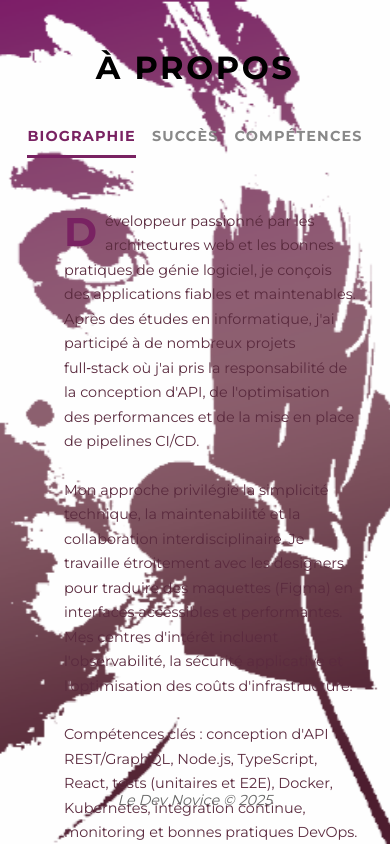
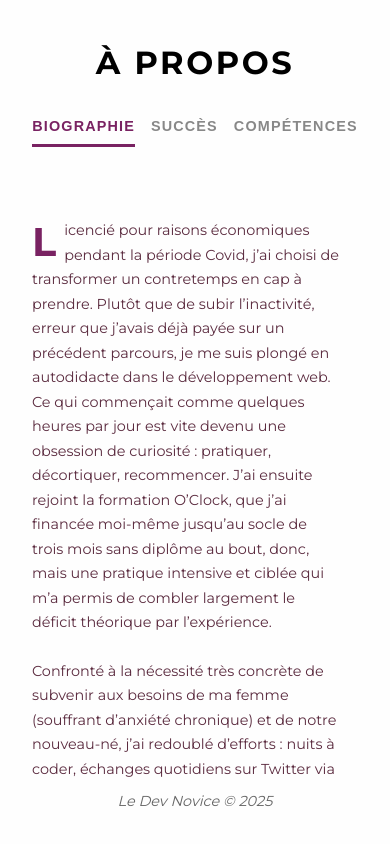
Before and after one commit to LeDevNovice/GregGS-Portfolio, a React (Vite) app: page /about in a window 390 px wide. Built offline with nearby package versions, Linux system fonts and the light colour scheme.

Commit message:
feat: finish about page content implementation

```diff
--- a/src/pages/About.tsx
+++ b/src/pages/About.tsx
@@ -1,5 +1,5 @@
 import { motion, Variants } from 'framer-motion';
-import { useState, useCallback, useEffect } from 'react';
+import { useState, useCallback, useEffect, useRef } from 'react';
 import { useNavigate } from '@tanstack/react-router';
 
 import { AboutProps } from '../types';
@@ -24,14 +24,14 @@ const About: React.FC<AboutProps> = (): React.JSX.Element => {
   const navigate = useNavigate();
   const [activeTab, setActiveTab] = useState<TabType>('biographie');
   const [isContentVisible, setIsContentVisible] = useState(false);
+  const bioSectionRef = useRef<HTMLDivElement>(null);
 
   useEffect(() => {
-    // Delay content visibility for smooth animation
     const timer = setTimeout(() => {
       setIsContentVisible(true);
     }, 300);
 
-  return () => { clearTimeout(timer); };
+    return () => { clearTimeout(timer); };
   }, []);
 
   const handleGoBack = useCallback((): void => {
@@ -65,39 +65,50 @@ const About: React.FC<AboutProps> = (): React.JSX.Element => {
     }
   };
 
-  // profileVariants removed — profile section eliminated
-
   const renderBiographyContent = (): React.ReactNode => (
     <motion.div
-      className="about__bio-section"
+      ref={bioSectionRef}
+      className="about__bio-section has-more"
       variants={contentVariants}
       initial="hidden"
       animate={isContentVisible ? 'visible' : 'hidden'}
     >
       <div className="about__bio-text">
         <p>
-          Développeur passionné par les architectures web et les bonnes
-          pratiques de génie logiciel, je conçois des applications
-          fiables et maintenables. Après des études en informatique,
-          j'ai participé à de nombreux projets full‑stack où j'ai pris
-          la responsabilité de la conception d'API, de l'optimisation
-          des performances et de la mise en place de pipelines CI/CD.
+          Licencié pour raisons économiques pendant la période Covid, j’ai choisi
+          de transformer un contretemps en cap à prendre. Plutôt que de subir
+          l’inactivité, erreur que j’avais déjà payée sur un précédent parcours,
+          je me suis plongé en autodidacte dans le développement web. Ce qui commençait
+          comme quelques heures par jour est vite devenu une obsession de curiosité :
+          pratiquer, décortiquer, recommencer. J’ai ensuite rejoint la formation O’Clock,
+          que j’ai financée moi-même jusqu’au socle de trois mois sans diplôme au bout, donc,
+          mais une pratique intensive et ciblée qui m’a permis de combler largement le
+          déficit théorique par l’expérience.
         </p>
 
         <p>
-          Mon approche privilégie la simplicité technique, la maintenabilité
-          et la collaboration interdisciplinaire. Je travaille étroitement
-          avec les designers pour traduire des maquettes (Figma) en
-          interfaces accessibles et performantes. Mes centres d'intérêt
-          incluent l'observabilité, la sécurité applicative et
-          l'optimisation des coûts d'infrastructure.
+          Confronté à la nécessité très concrète de subvenir aux besoins de ma femme
+          (souffrant d’anxiété chronique) et de notre nouveau-né, j’ai redoublé d’efforts :
+          nuits à coder, échanges quotidiens sur Twitter via LeDevNovice, et recherche active
+          d’opportunités dans les Hauts-de-France pour me rapprocher de la famille. Une annonce
+          sincère de ma recherche a suscité une vague inattendue, plus d’un million d’impressions
+          et des dizaines de demandes de CV, et c’est finalement lors d’un entretien technique
+          avec Apizr, à Lille, qu’on m’a donné ma chance.
         </p>
 
         <p>
-          Compétences clés : conception d'API REST/GraphQL, Node.js,
-          TypeScript, React, tests (unitaires et E2E), Docker,
-          Kubernetes, intégration continue, monitoring et bonnes
-          pratiques DevOps.
+          Depuis juin 2022, j’exerce un métier qui me passionne : conception et développement d’API,
+          orchestration de flux, dialogue avec des clients pour transformer des besoins en solutions
+          techniques. Je contribue modestement à l’open-source (TanStack Query, Proton), j’écris des
+          articles pour vulgariser des concepts et valider mes acquis, et je crois fermement que
+          partager accélère l’apprentissage. Toujours curieux, je préfère l’humilité du terrain à la
+          vaine prétention : j’apprends de chaque bug, de chaque revue de code, et j’aime transmettre
+          ce que j’apprends, parce que la meilleure façon de maîtriser quelque chose, c’est souvent de
+          l’expliquer.
+        </p>
+
+        <p>
+          — Grégory Saison, aka LeDevNovice
         </p>
       </div>
     </motion.div>
@@ -110,36 +121,7 @@ const About: React.FC<AboutProps> = (): React.JSX.Element => {
       initial="hidden"
       animate="visible"
     >
-      <h2>Succès & réalisations</h2>
-
-      <ul>
-        <li>
-          <strong>Architecture d'une plateforme d'API</strong> — Conception
-          et déploiement d'une API scalable pour un service à forte
-          charge (montée en charge horizontale, tests de charge,
-          surveillance), réduction de 40% des temps de réponse.
-        </li>
-        <li>
-          <strong>Pipeline CI/CD</strong> — Mise en place d'une chaîne
-          d'intégration et de déploiement automatisée (tests, lint,
-          build, déploiement) avec rollback automatique sur incidents.
-        </li>
-        <li>
-          <strong>Migration cloud</strong> — Migration maîtrisée vers une
-          infrastructure conteneurisée (Docker/Kubernetes), optimisation
-          des coûts et amélioration de la disponibilité.
-        </li>
-        <li>
-          <strong>Projets Open Source</strong> — Contributions régulières
-          à des bibliothèques utilities et outils de développement.
-        </li>
-      </ul>
-
-      <p style={{ marginTop: '1rem' }}>
-        Si vous souhaitez des exemples concrets (liens vers projets,
-        démonstrations ou études de cas), je peux fournir un portfolio
-        détaillé ou exporter les sections correspondantes depuis Figma.
-      </p>
+      <h2>A venir...</h2>
     </motion.div>
   );
 
@@ -150,35 +132,7 @@ const About: React.FC<AboutProps> = (): React.JSX.Element => {
       initial="hidden"
       animate="visible"
     >
-      <h2>Compétences techniques</h2>
-
-      <h3>Langages & frameworks</h3>
-      <ul>
-        <li>TypeScript / JavaScript (React, Node.js)</li>
-        <li>HTML5 / CSS3 (Sass, responsive, accessibilité)</li>
-        <li>GraphQL / REST</li>
-      </ul>
-
-      <h3>Infrastructure & DevOps</h3>
-      <ul>
-        <li>Docker, Kubernetes</li>
-        <li>CI/CD (GitHub Actions, GitLab CI, pipelines personnalisés)</li>
-        <li>Surveillance & observabilité (Prometheus, Grafana, Sentry)</li>
-      </ul>
-
-      <h3>Tests & qualité</h3>
-      <ul>
-        <li>Tests unitaires (Jest), tests d'intégration et E2E (Playwright)</li>
-        <li>Linting, formatage et revue de code</li>
-        <li>Architecture modulaire et principes SOLID</li>
-      </ul>
-
-      <p style={{ marginTop: '1rem' }}>
-        Je privilégie les choix techniques pragmatiques, la maintenabilité
-        et la performance. Chaque projet commence par une phase de
-        conception et de validation (maquettes, story mapping, tests
-        d'acceptation) avant l'implémentation.
-      </p>
+      <h2>A venir...</h2>
     </motion.div>
   );
 
@@ -205,15 +159,12 @@ const About: React.FC<AboutProps> = (): React.JSX.Element => {
       role="main"
       aria-label="Page À propos"
     >
-      {/* Left decorative background image (visual only) */}
       <img
         src={HomePageBackgroundImage}
         alt=""
         aria-hidden="true"
         className="about__left-art"
       />
-  {/* Back button removed as requested */}
-
       <motion.header
         className="about__header"
         initial={{ opacity: 0, y: -20 }}
@@ -221,7 +172,6 @@ const About: React.FC<AboutProps> = (): React.JSX.Element => {
         transition={{ duration: 0.6, delay: 0.1 }}
       >
         <h1 className="about__title">À PROPOS</h1>
-
         <nav className="about__tabs" role="tablist">
           {tabs.map((tab) => (
             <button
@@ -238,7 +188,6 @@ const About: React.FC<AboutProps> = (): React.JSX.Element => {
           ))}
         </nav>
       </motion.header>
-
       <main
         className="about__content"
         role="tabpanel"
@@ -247,7 +196,6 @@ const About: React.FC<AboutProps> = (): React.JSX.Element => {
       >
         {renderTabContent()}
       </main>
-
       <footer className="about__footer">
         <span className="about__footer-text">
           Le Dev Novice © {new Date().getFullYear()}
--- a/src/styles/About.css
+++ b/src/styles/About.css
@@ -1,83 +1,87 @@
 @import url('https://fonts.googleapis.com/css2?family=Montserrat:wght@400;600;700&display=swap');
 
-/* Main Container */
+:root{
+    --content-max-width: 1400px;
+    --left-art-max-width: 480px;
+    --left-gap: 40px;
+    --content-offset: calc(var(--left-art-max-width) + var(--left-gap));
+    --header-space: 260px;  /* ajuster si ton header prend plus/moins de place */
+    --footer-space: 80px;
+    --accent-purple: #792262;
+    --text-purple: #5b2b3f;
+    --muted: #888;
+}
 .about {
     width: 100%;
     min-height: 100vh;
     position: relative;
-    overflow: hidden;
+    overflow: visible;
     background: #FEFEFE;
     display: flex;
     flex-direction: column;
+    font-family: 'Montserrat', sans-serif;
+    box-sizing: border-box;
 }
-
-/* Decorative left artwork */
 .about__left-art {
     position: fixed;
     left: 0;
     top: 0;
-    height: 100vh; /* span full viewport height */
-    width: auto; /* preserve image aspect ratio */
-    max-width: 480px; /* cap width so it doesn't dominate small viewports */
+    height: 100vh;
+    width: auto;
+    max-width: var(--left-art-max-width);
     object-fit: cover;
     z-index: 1;
     pointer-events: none;
     opacity: 0.95;
-    transform: scaleX(-1); /* effet miroir horizontal */
+    transform: scaleX(-1);
+    will-change: transform, opacity;
 }
-
 .about__content,
 .about__header,
 .about__footer {
     position: relative;
-    z-index: 5; /* ensure content sits above the decorative art */
+    z-index: 5;
 }
-
-/* Back button removed from markup; styles deleted */
-
-/* Header Section */
+.about__header,
+.about__content {
+    max-width: var(--content-max-width);
+    margin: 0 auto;
+    box-sizing: border-box;
+}
 .about__header {
-    padding: 4rem 0 2rem;
-    text-align: center; /* keep title centered */
+    padding: 4rem 6% 2rem 6%;
+    text-align: left;
 }
-
 .about__title {
-    font-family: 'Montserrat', sans-serif;
     font-size: 5rem;
     font-weight: 700;
     letter-spacing: 0.25em;
     text-transform: uppercase;
     color: #000;
     margin: 0 0 2.5rem 0;
+    line-height: 0.95;
+    text-align: center;
 }
-
-/* Tabs Navigation */
 .about__tabs {
     display: flex;
     justify-content: center;
-    gap: 6rem;
+    gap: 3.5rem;
     margin-bottom: 3.5rem;
 }
-
 .about__tab-button {
     background: none;
     border: none;
-    font-family: 'Montserrat', sans-serif;
     font-size: 1.15rem;
     font-weight: 700;
     letter-spacing: 0.08em;
     text-transform: uppercase;
-    color: #888;
+    color: var(--muted);
     cursor: pointer;
     padding: 0.5rem 0;
     position: relative;
-    transition: color 0.3s ease;
+    transition: color 0.25s ease, transform 0.2s ease;
 }
-
-.about__tab-button.active {
-    color: #792262;
-}
-
+.about__tab-button.active { color: var(--accent-purple); }
 .about__tab-button::after {
     content: '';
     position: absolute;
@@ -85,94 +89,88 @@
     left: 0;
     width: 100%;
     height: 3px;
-    background: #792262;
+    background: var(--accent-purple);
     transform: scaleX(0);
-    transition: transform 0.3s ease;
+    transform-origin: left center;
+    transition: transform 0.28s ease;
 }
-
-.about__tab-button.active::after {
-    transform: scaleX(1);
-}
-
-.about__tab-button:hover:not(.active) {
-    color: #5a1a49;
-}
-
+.about__tab-button.active::after { transform: scaleX(1); }
+.about__tab-button:hover:not(.active) { transform: translateY(-1px); }
 .about__tab-button:focus-visible {
-    outline: 2px solid #792262;
+    outline: 2px solid var(--accent-purple);
     outline-offset: 4px;
     border-radius: 2px;
 }
-
-/* Content Area */
 .about__content {
     display: flex;
     align-items: flex-start;
-    justify-content: flex-start; /* align children to start so content sits to the right */
+    justify-content: center;
     gap: 4rem;
-    padding: 0 6% 0 34%; /* add left padding so content shifts right of the left artwork */
-    max-width: 1200px; /* slightly narrower so it visually appears more to the right */
-    margin: 0 auto;
+    padding: 0 6%;
+    margin-bottom: 4rem;
     flex: 1;
+    box-sizing: border-box;
 }
-
-/* Profile Section */
-/* Profile section removed — layout simplified so text sits right of artwork */
-
-/* Biography Section */
 .about__bio-section {
     flex: 1;
     max-width: 680px;
-    margin-left: 2rem;
+    margin: 0;
+    max-height: calc(100vh - var(--header-space) - var(--footer-space));
+    height: calc(100vh - var(--header-space) - var(--footer-space));
+    overflow-y: auto;
+    padding-right: 1rem;
+    position: relative;
+    -webkit-overflow-scrolling: touch;
+    box-sizing: border-box;
 }
-
+.about__bio-section {
+    scrollbar-width: thin;
+    scrollbar-color: var(--accent-purple) transparent;
+}
+.about__bio-section::-webkit-scrollbar {
+    width: 6px;
+    height: 6px;
+}
+.about__bio-section::-webkit-scrollbar-track { background: transparent; }
+.about__bio-section::-webkit-scrollbar-thumb {
+    background-color: var(--accent-purple);
+    border-radius: 999px;
+    border: 2px solid transparent;
+    background-clip: padding-box;
+    min-height: 20px;
+    box-shadow: inset 0 0 0 1px rgba(0,0,0,0.06);
+}
+.about__bio-section:not(.has-more)::after {
+    opacity: 0;
+}
 .about__bio-text {
-    font-family: 'Montserrat', sans-serif;
     font-size: 1rem;
     line-height: 1.9;
-    color: #5b2b3f;
+    color: var(--text-purple);
     text-align: justify;
+    padding-right: 0.5rem;
+    padding-top: 20px;
+    padding-bottom: 20px;
 }
-
-.about__bio-text p {
-    margin-bottom: 1.5rem;
-}
-
+.about__bio-text p { margin-bottom: 1.5rem; }
 .about__bio-text p:first-child::first-letter {
     font-size: 3rem;
     font-weight: 700;
-    color: #792262;
+    color: var(--accent-purple);
     float: left;
     line-height: 1;
     margin-right: 0.5rem;
     margin-top: 0.2rem;
 }
-
-.about__bio-text p:last-child {
-    margin-bottom: 0;
-}
-
-/* Tab Placeholder Content */
-.about__tab-placeholder {
-    text-align: center;
-    padding: 4rem;
-}
-
+.about__bio-text p:last-child { margin-bottom: 0; }
+.about__tab-placeholder { text-align: center; padding: 4rem; }
 .about__tab-placeholder h2 {
-    font-family: 'Montserrat', sans-serif;
     font-size: 2rem;
     font-weight: 600;
-    color: #792262;
+    color: var(--accent-purple);
     margin-bottom: 1rem;
     letter-spacing: 0.05em;
 }
-
-.about__tab-placeholder p {
-    color: #666;
-    font-size: 1.1rem;
-}
-
-/* Footer */
 .about__footer {
     position: absolute;
     bottom: 20px;
@@ -180,135 +178,50 @@
     right: 0;
     text-align: center;
     padding: 1rem;
+    z-index: 5;
 }
+.about__footer-text { font-size: 0.9rem; color: #666; font-style: italic; }
 
-.about__footer-text {
-    font-family: 'Montserrat', sans-serif;
-    font-size: 0.9rem;
-    color: #666;
-    font-style: italic;
+@media (prefers-reduced-motion: reduce) {
+    * { animation-duration: 0.01ms !important; animation-iteration-count: 1 !important; transition-duration: 0.01ms !important; }
 }
-
-/* Animations */
-@keyframes fadeIn {
-    from {
-        opacity: 0;
-        transform: translateY(20px);
-    }
-    to {
-        opacity: 1;
-        transform: translateY(0);
+@media (max-width: 1200px) {
+    :root {
+        --left-art-max-width: 420px;
+        --left-gap: 32px;
+        --content-offset: calc(var(--left-art-max-width) + var(--left-gap));
+        --content-max-width: 1100px;
     }
 }
-
-/* Responsive Design */
 @media (max-width: 1024px) {
-    .about__content {
-    flex-direction: column;
-    align-items: center;
-    padding: 0 2rem;
+    .about__left-art { display: none; }
+    :root {
+        --left-art-max-width: 0px;
+        --left-gap: 0px;
+        --content-offset: 0px;
+        --content-max-width: 100%;
+        --header-space: 180px;
+        --footer-space: 80px;
     }
-
-    .about__profile-section {
-        flex: none;
-        width: 100%;
-        max-width: 400px;
-    }
-
-    .about__bio-section {
-        max-width: 100%;
-    }
+    .about__header { padding-left: 2rem; padding-right: 2rem; }
+    .about__tabs { padding-left: 0; }
+    .about__content { padding-left: 2rem; padding-right: 2rem; flex-direction: column; align-items: center; }
+    .about__bio-section { width: 100%; max-width: 100%; height: calc(100vh - var(--header-space) - var(--footer-space)); }
 }
 
 @media (max-width: 768px) {
-    .about__title {
-        font-size: 2.5rem;
-        letter-spacing: 0.1em;
-    }
-
-    .about__tabs {
-        gap: 2rem;
-        margin-bottom: 3rem;
-    }
-
-    .about__tab-button {
-        font-size: 1rem;
-    }
-
-    .about__profile-wrapper {
-    height: 480px;
-    }
-
-    .about__profile-image {
-    width: 260px;
-    height: 360px;
-    }
-
-    .about__profile-initials {
-    font-size: 3.6rem;
-    }
-
-    .about__bio-text {
-        font-size: 0.95rem;
-        padding: 0 1rem;
-    }
-
-    /* back button removed */
+    .about__title { font-size: 2.5rem; letter-spacing: 0.1em; text-align: center; }
+    .about__tabs { gap: 2rem; margin-bottom: 3rem; padding-left: 0; }
+    .about__tab-button { font-size: 1rem; }
+    .about__bio-text { font-size: 0.95rem; padding: 20px 1rem; }
 }
 
 @media (max-width: 500px) {
-    .about__title {
-        font-size: 2rem;
-        letter-spacing: 0.08em;
-        margin-bottom: 2rem;
-    }
-
-    .about__header {
-        padding: 3rem 0 1.5rem;
-    }
-
-    .about__tabs {
-        gap: 1rem;
-        margin-bottom: 2rem;
-    }
-
-    .about__tab-button {
-        font-size: 0.9rem;
-    }
-
-    .about__content {
-        padding: 0 1rem;
-    }
-
-    .about__profile-wrapper {
-        height: 350px;
-    }
-
-    .about__profile-image {
-        width: 200px;
-        height: 280px;
-    }
-
-    .about__profile-initials {
-        font-size: 3rem;
-    }
-
-    .about__bio-text {
-        font-size: 0.9rem;
-        line-height: 1.7;
-        text-align: left;
-    }
-
-    .about__bio-text p:first-child::first-letter {
-        font-size: 2.5rem;
-    }
+    .about__title { font-size: 2rem; letter-spacing: 0.08em; margin-bottom: 2rem; text-align: center; }
+    .about__header { padding: 3rem 1rem 1.5rem; }
+    .about__tabs { gap: 1rem; margin-bottom: 2rem; padding-left: 0; }
+    .about__tab-button { font-size: 0.9rem; }
+    .about__content { padding: 0 1rem; }
+    .about__bio-text { font-size: 0.9rem; line-height: 1.7; text-align: left; padding: 20px 1rem; }
+    .about__bio-text p:first-child::first-letter { font-size: 2.5rem; }
 }
-
-/* Reduced Motion Support */
-@media (prefers-reduced-motion: reduce) {
-    * {
-        animation-duration: 0.01ms !important;
-        animation-iteration-count: 1 !important;
-        transition-duration: 0.01ms !important;
-    }
-}
```
